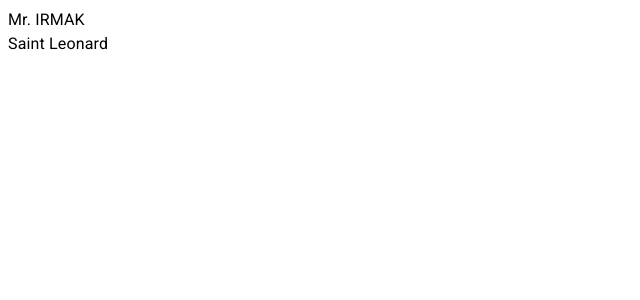
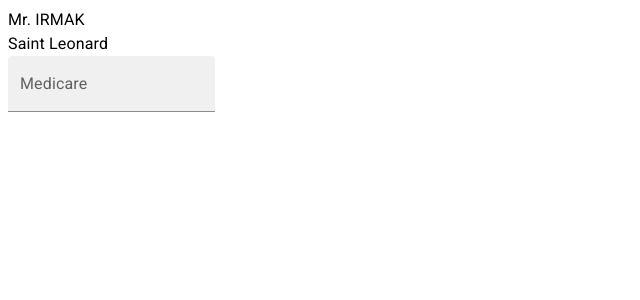
Before and after one commit to mrtriver/ycit028-introReactJS, a React (Vite) app in the folder lecture-9-data-entry-app/: page / in a window 1280 px wide. Shown: the top 300 px of the page, without its empty margins (0-640 px from the left). Built offline with nearby package versions, Linux system fonts and the light colour scheme.

Commit message:
mui date time pickers install dayjs and datePicker

```diff
--- a/lecture-9-data-entry-app/package.json
+++ b/lecture-9-data-entry-app/package.json
@@ -13,6 +13,8 @@
     "@emotion/styled": "^11.10.5",
     "@fontsource/roboto": "^4.5.8",
     "@mui/material": "^5.11.1",
+    "@mui/x-date-pickers": "^5.0.12",
+    "dayjs": "^1.11.7",
     "react": "^18.2.0",
     "react-dom": "^18.2.0"
   },
--- a/lecture-9-data-entry-app/src/App.jsx
+++ b/lecture-9-data-entry-app/src/App.jsx
@@ -1,5 +1,6 @@
 import Box from "@mui/material/Box";
 import Typography from "@mui/material/Typography";
+import TextField from "@mui/material/TextField";
 
 // import './App.css' SINCE WE ARE USING MATERIAL UI, WE DON'T NEED THIS
 
@@ -9,7 +10,12 @@ function App() {
       <Box>
         <Typography>Mr. IRMAK</Typography>
         <Typography>Saint Leonard</Typography>
+        <Box>
+        <TextField id="medicare-field" label="Medicare" variant="filled" />
+        </Box>
+        <Box>
 
+        </Box>
       </Box>
     </Box>
   );
```
Also changed, not shown: 1 other file (tests, documents, lock files or other folders).
